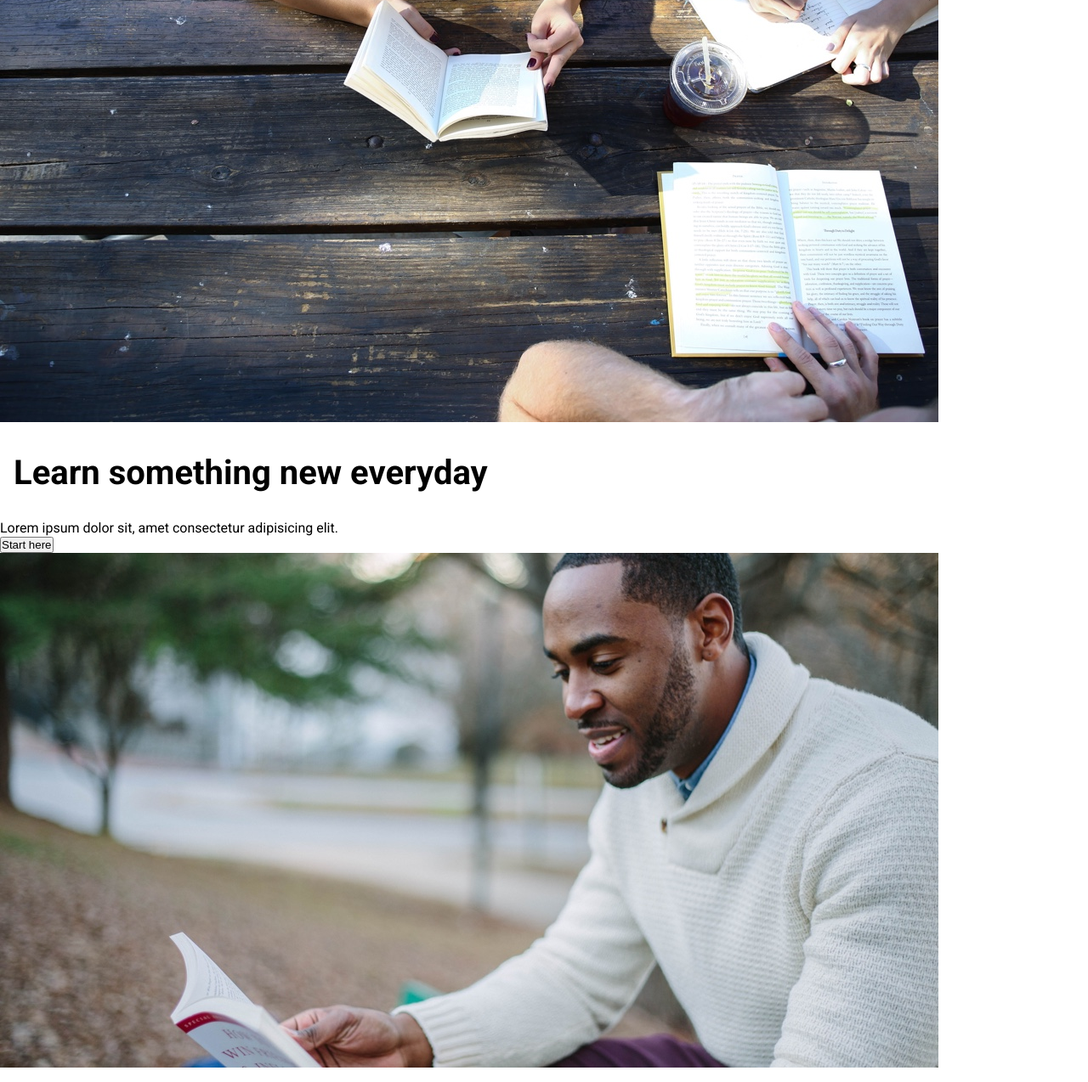
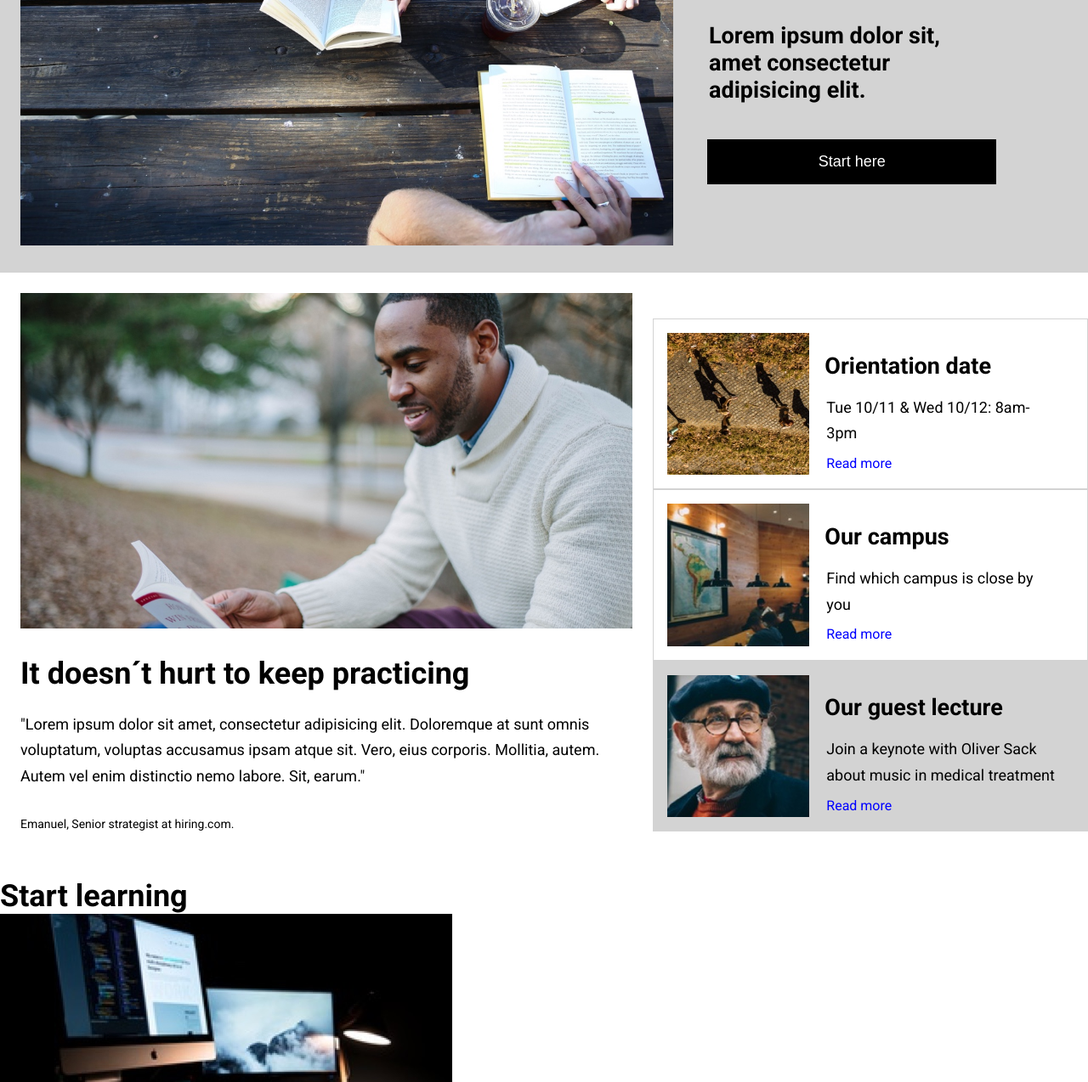
Before and after one commit to Wangdahl/colmar-academy, a plain HTML site: page index.html in a window 1280 px wide. Shown: the part 383-1657 px from the top of the page at 85% size. Drawn offline with Linux system fonts and the light colour scheme.

Commit message:
First 2 sections done  for laptop +

```diff
--- a/index.html
+++ b/index.html
@@ -34,9 +34,11 @@
     <main>
         <section class="banner">
             <img src="./images/banner.jpg" alt="people studying">
+            <div>
                 <h1>Learn something new everyday</h1>
-            <p>Lorem ipsum dolor sit, amet consectetur adipisicing elit.</p>
+                <h3>Lorem ipsum dolor sit, amet consectetur adipisicing elit.</h3>
                 <button>Start here</button>
+            </div>
         </section>
 
         <!--SECOND SECTION STARTS HERE-->
@@ -44,28 +46,37 @@
             <div class="big-box hide-mobile">
                 <img src="./images/information-main.jpg" alt="dude reading">
                 <h2>It doesn´t hurt to keep practicing</h2>
-                <p>Lorem ipsum dolor sit amet, consectetur adipisicing elit. Doloremque at sunt omnis voluptatum, voluptas accusamus ipsam atque sit. Vero, eius corporis. Mollitia, autem. Autem vel enim distinctio nemo labore. Sit, earum.</p>
+                <p>"Lorem ipsum dolor sit amet, consectetur adipisicing elit. Doloremque at sunt omnis voluptatum, voluptas accusamus ipsam atque sit. Vero, eius corporis. Mollitia, autem. Autem vel enim distinctio nemo labore. Sit, earum."</p>
+                <span>Emanuel, Senior strategist at hiring.com.</span>
             </div>
+            <div class="three-box">
                 <div class="small-box">
                     <img src="./images/information-orientation.jpg" alt="">
+                    <div class="box-txt">
                         <h3>Orientation date</h3>
                         <p>Tue 10/11 & Wed 10/12: 8am-3pm</p>
                         <a href="#">Read more</a>
                     </div>
+                </div>
                 <div class="small-box">
                     <img src="./images/information-campus.jpg" alt="">
+                    <div class="box-txt">
                         <h3>Our campus</h3>
                         <p>Find which campus is close by you</p>
                         <a href="#">Read more</a>
                     </div>
-            <div class="small-box">
+                </div>
+                <div class="small-box old-man">
                     <img src="./images/information-guest-lecture.jpg" alt="">
+                    <div class="box-txt">
                         <h3>Our guest lecture</h3>
                         <p>Join a keynote with Oliver Sack about music in medical treatment</p>
                         <a href="#">Read more</a>
                     </div>
+                </div>
+            </div>
         </section>
-        <section>
+        <section class="learning">
             <h2>Start learning</h2>
             <!--MOBILE VIEW FIRST-->
             <div class="mobile-only">
--- a/styles/style.css
+++ b/styles/style.css
@@ -3,7 +3,7 @@
 }
 
 html {
-    font-size: 16px;
+    font-size: 18px;
     font-family:'Roboto', sans-serif;
     max-width: 100%;
 }
@@ -16,17 +16,34 @@ html {
 
 h1 {
     font-size: 2.5rem;
-    margin: 2rem 1rem;
+    margin: 32px 24px 24px;
 }
 
 h2 {
     font-size: 2rem;
-    margin: 1rem;
 }
 
 h3 {
     font-size: 1.5rem;
     margin: 1rem;
+}
+
+p {
+    font-size: 18px;
+    line-height: 1.7;
+}
+
+a {
+    text-decoration: none;
+    font-size: 16px;
+    color: blue;
+}
+
+button {
+    color: white;
+    background-color: black;
+    border: none;
+    font-size: 1rem;
 }
 
 /* NAV STYLING */
@@ -66,6 +83,79 @@ h3 {
     display: inline-block;
 }
 
+/* MAIN STYLING START */
+
+/* BANNER */
+
+.banner {
+    display: flex;
+    align-items: center;
+    background-color: lightgrey;
+}
+
+.banner img {
+    width: 60%;
+    height: auto;
+    margin: 32px 24px;
+}
+.banner div {
+    display: flex;
+    flex-direction: column;
+    align-items: flex-start;
+    text-align: left;
+    max-width: 28%;
+}
+
+.banner div button {
+    width: 95%;
+    margin-left: 16px;
+    margin-top: 24px;
+    padding: 16px 0;
+}
+
+/* SECTION 2 */
+
+.sec-two {
+    display: flex;
+    align-items: center;
+    justify-content: center;
+    overflow: none;
+}
+.big-box {
+    padding: 24px;
+    width: 60%;
+    display: flex;
+    flex-direction: column;
+}
+.big-box h2 {
+    margin: 32px 0px 24px;
+}
+.big-box span {
+    font-size: 14px;
+    margin: 32px 0 32px;
+}
+
+.three-box img {
+    width: 35%;
+}
+
+.small-box {
+    display: flex;
+    align-items: center;
+    padding: 16px;
+    border: thin solid lightgray;
+}
+.old-man {
+    background-color: lightgray;
+}
+.box-txt p, .box-txt a {
+    margin: 8px 20px;
+}
+
+
+/* LEARNING STYLING START */
+
+
 
 
 /* THESIS STYLING */
```
Lines whose indentation alone changed are shown as unchanged.
